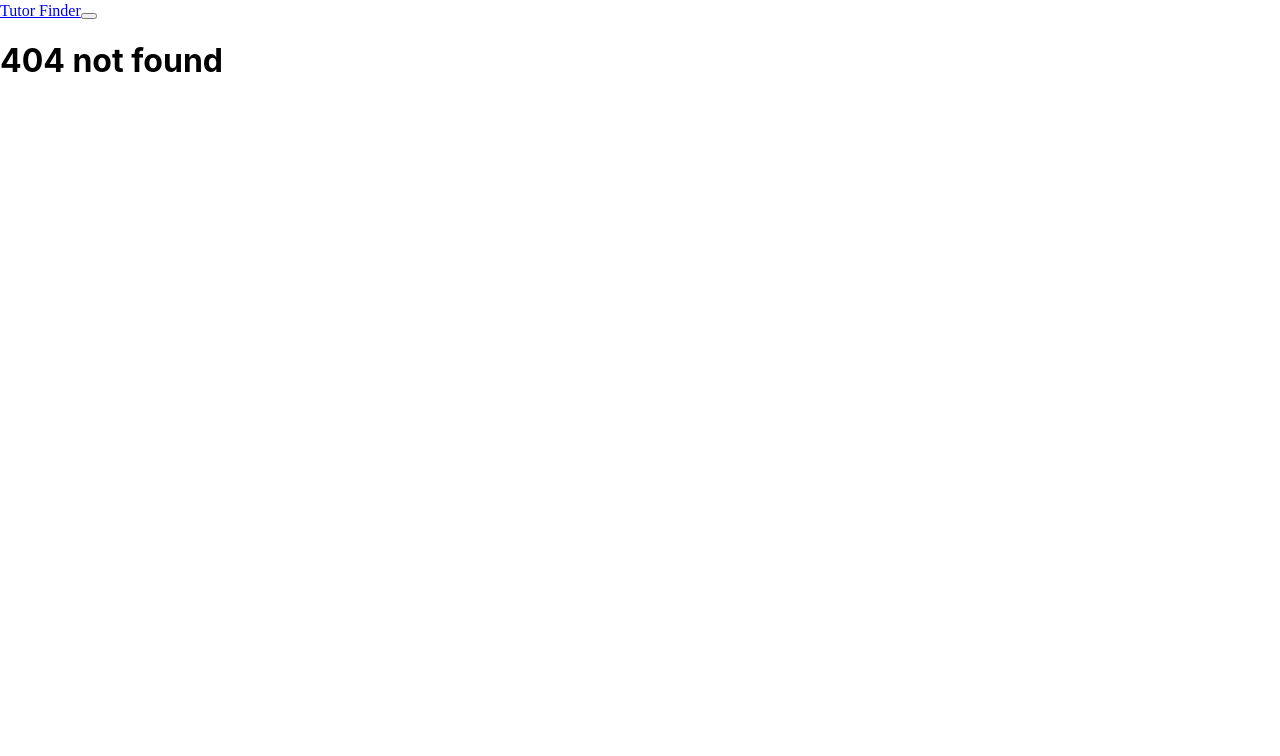
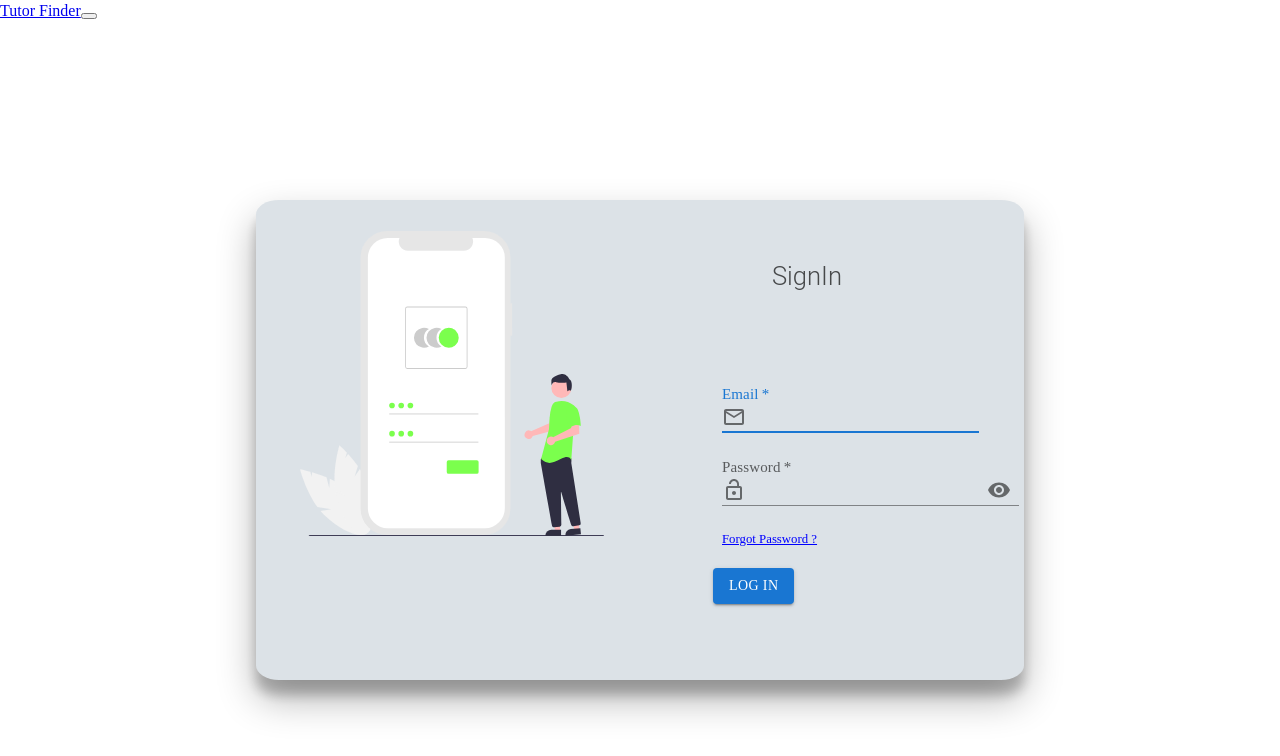
Before and after one commit to jashpal37/TutorFinder, a React (Create React App) app in the folder frontend/: page /adminlogin in a window 1280 px wide. Before the commit this address had no page. Shown: the top 756 px of the page. Built offline with nearby package versions, Linux system fonts and the light colour scheme; the HTML template or start-up script is replaced by a standard one.

Commit message:
adminglogin

```diff
--- a/frontend/src/App.js
+++ b/frontend/src/App.js
@@ -9,6 +9,7 @@ import Home from "./components/Home";
 import ErrorPage from "./components/ErrorPage"
 import TutorProfile from "./components/TutorProfile";
 import TutorCard from "./components/TutorCard";
+import Adminlogin from "./components/Adminlogin";
 
 const App = function () {
   return (
@@ -22,7 +23,10 @@ const App = function () {
           <Route path="/home" element={<Home/>} />
           <Route path="/tutor" element={<TutorProfile />} />
           <Route path="/subject" element={<TutorCard />} />
+          <Route path="/adminlogin" element={<Adminlogin />} />
           <Route path="*" element={<ErrorPage />} />
+
+
         </Routes>
         {/* <Footer /> */}
       </div>
--- /dev/null
+++ b/frontend/src/components/Adminlogin.jsx
@@ -0,0 +1,202 @@
+import React from "react";
+import { useState } from "react";
+import { NavLink,useNavigate } from "react-router-dom";
+import loginpic from "./../signin.svg";
+import { TextField, Button, InputAdornment, IconButton } from "@mui/material";
+import {
+  LockOpen,
+  MailOutlined,
+  Visibility,
+  VisibilityOff,
+} from "@mui/icons-material";
+import "./styles/Login.css"
+
+function Login() {
+
+
+  const [showPassword, setShowPassword] = useState(false);
+  const handleClickShowPassword = () => setShowPassword((show) => !show);
+
+
+  const handleMouseDownPassword = (event) => {
+    event.preventDefault();
+  };
+  const [userlogin, setUserLogin] = useState({
+    name: "",
+    password: ""
+  });
+
+  let name, value;
+  const handelInput = (e) => {
+    e.preventDefault();
+    name = e.target.name;
+    value = e.target.value;
+    setUserLogin({
+      ...userlogin,
+      [name]: value,
+    });
+
+  };
+  const serverUrl = "http://localhost:8000/signin";
+  const navigate = useNavigate();
+  const authenticate = async (e) => {
+    e.preventDefault();
+    try {
+      const { email, password } = userlogin;
+
+      // const emailData = userlogin.email;
+
+      const res = await fetch(serverUrl, {
+        method: 'POST',
+        headers: {
+          "Content-Type": "application/json",
+        },
+        body: JSON.stringify({
+          email,
+          password
+        })
+      });
+
+      if (res.status === 200) {
+        window.alert("Login successful");
+        const result = await res.json();
+        console.log(result.data._id);
+        navigate("/home", { state: { emailData: userlogin.email } });
+        // window.location.href = "/home";
+      }
+      else if (res.status === 422) {
+        window.alert("Invalid credentials");
+        window.location.href = "/login";
+      }
+      else if (res.status === 404) {
+        window.alert("Please register your account");
+        window.location.href = "/register";
+      }
+    } catch (e) {
+      console.log(e);
+    }
+  };
+  return (
+    <>
+      <div className="SignInContainer">
+        <div className="SignInimage">
+          <figure>
+            <img src={loginpic} alt="loginimage" />
+          </figure>
+          {/* <NavLink
+            to="/signup"
+            className="SignInImgLink"
+            style={({ isActive }) =>
+              isActive
+                ? {
+                  color: "black",
+                  fontFamily: "cursive",
+                }
+                : {
+                  color: "blue",
+                  fontFamily: "cursive",
+                }
+            }
+          >
+            Create a New Account ?
+          </NavLink> */}
+        </div>
+        <div className="SignInBox">
+          <h2 className="SignInTitle">SignIn</h2>
+          <form className="SigninForm" id="SignInForm" method="POST">
+            <div className="SignInMail">
+              <TextField
+                type="email"
+                name="email"
+                value={userlogin.email}
+                onChange={handelInput}
+                id="email"
+                label="Email"
+                InputProps={{
+                  startAdornment: (
+                    <InputAdornment className="MailIcon">
+                      <MailOutlined />
+                    </InputAdornment>
+                  ),
+                }}
+                InputLabelProps={{
+                  style: { fontFamily: "cursive", fontSize: 20 },
+                }}
+                variant="standard"
+                required
+                autoFocus
+                autoComplete="off"
+              />
+            </div>
+            <div className="SignInPassword">
+              <TextField
+                type={showPassword ? "text" : "password"}
+                name="password"
+                value={userlogin.password}
+                onChange={handelInput}
+                id="password"
+                label="Password"
+                InputProps={{
+                  startAdornment: (
+                    <InputAdornment className="LockopenIcon">
+                      <LockOpen />
+                    </InputAdornment>
+                  ),
+                  endAdornment: (
+                    <InputAdornment>
+                      <IconButton
+                        aria-label="toggle password visibility"
+                        onClick={handleClickShowPassword}
+                        onMouseDown={handleMouseDownPassword}
+                      >
+                        {showPassword ? <VisibilityOff /> : <Visibility />}
+                      </IconButton>
+                    </InputAdornment>
+                  ),
+                }}
+                InputLabelProps={{
+                  style: { fontFamily: "cursive", fontSize: 20 },
+                }}
+                variant="standard"
+                required
+                autoComplete="off"
+              />
+            </div>
+            <NavLink
+              to="/forgotpassword"
+              className="ForgotPasswordLink"
+              style={({ isActive }) =>
+                isActive
+                  ? {
+                    color: "black",
+                    fontFamily: "cursive",
+                  }
+                  : {
+                    color: "blue",
+                    fontFamily: "cursive",
+                  }
+              }
+            >
+              Forgot Password ?
+            </NavLink>
+            <div className="SignInButton">
+              <Button
+                type="submit"
+                id="signin"
+                variant="contained"
+                style={{
+                  fontFamily: "cursive",
+                }}
+                onClick={authenticate}
+              >
+                Log In
+              </Button>
+            </div>
+          </form>
+        </div>
+      </div>
+    </>
+  );
+}
+
+export default Login;
--- a/frontend/src/components/LandingPage.jsx
+++ b/frontend/src/components/LandingPage.jsx
@@ -24,6 +24,13 @@ const LandingPage = () => {
                   Signup
                 </Button>
               </a>
+
+              <a href='/adminlogin'>
+                <Button size="lg" className="landingbuttong" variant='outline-primary'>
+                  Admin
+                </Button>
+              </a>
+
             </div>
           </div>
         </Row>
--- a/frontend/src/components/TutorCard.jsx
+++ b/frontend/src/components/TutorCard.jsx
@@ -5,12 +5,13 @@ import {
   Typography,
   CardContent,
 
+
 } from "@mui/material";
 import { MailOutlined, ChromeReaderMode } from "@mui/icons-material";
 import { red } from "@mui/material/colors";
 import React from "react";
 import data from '../data/CourseData';
-import { Row } from "react-bootstrap";
+import { Row} from "react-bootstrap";
 
 function TutorCard() {
   return (
```
